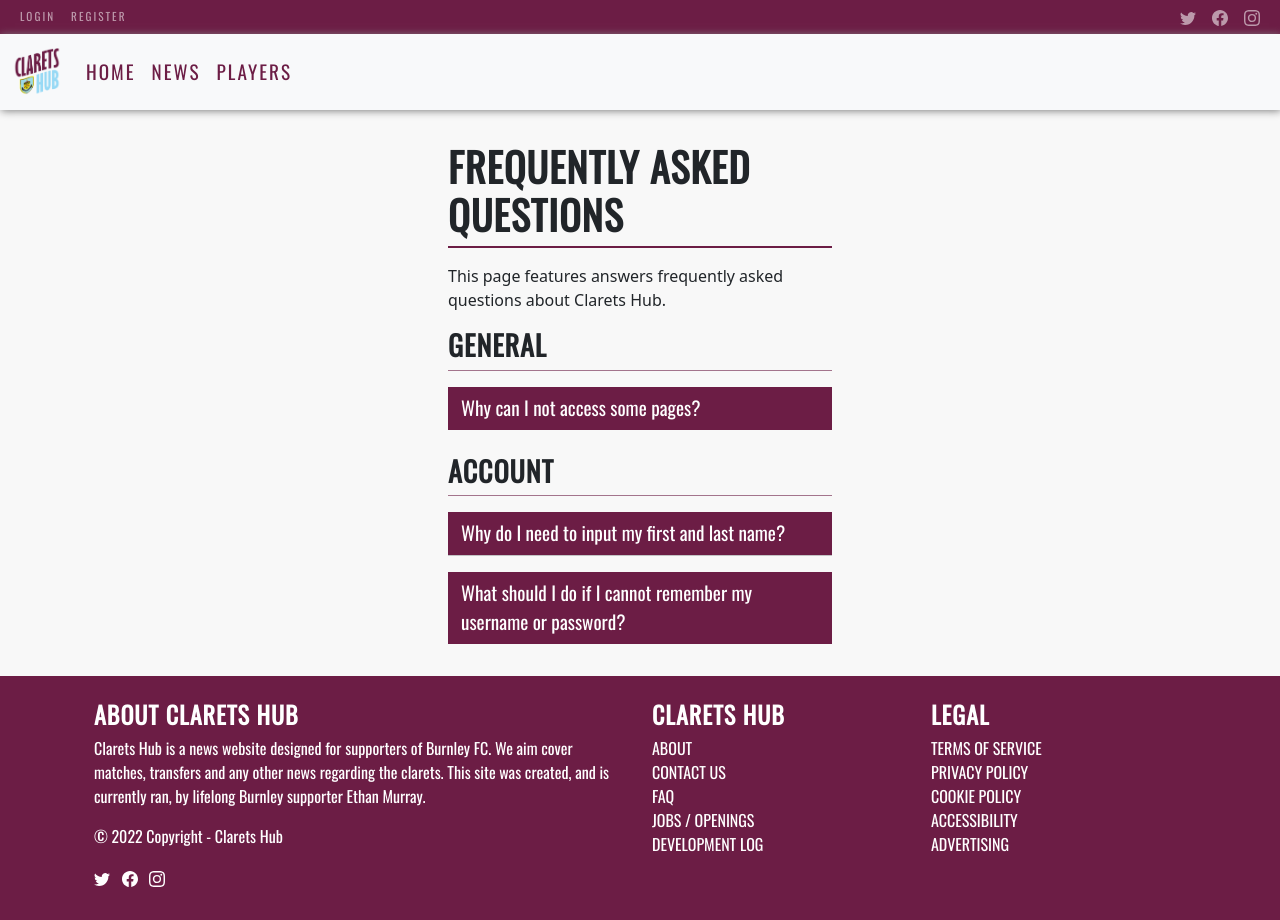
After one commit to ethanbfc/claretshub, a Django app: page /faq/ in a window 1280 px wide. The commit adds this page. Run offline with Django 4.2, Linux system fonts and the light colour scheme; some libraries are stand-ins or nearby versions.

Commit message:
feat: Create FAQ page

```diff
--- a/articles/templates/create_article.html
+++ b/articles/templates/create_article.html
@@ -100,7 +100,7 @@
                     <p>You do not have the correct permissions to create an article.</p>
                     <p>If you think this is a mistake, please <a href="{% url 'contact' %}">contact us</a> to get in touch with an administrator.</p>
                     <p>If you would like to write for us, then please check out our <a href="{% url 'jobs' %}">openings</a>.</p>
-                    <p>Have any other questions? Then take a look at our <a href="#">FAQ</a>.</p>
+                    <p>Have any other questions? Then take a look at our <a href="{% url 'faq' %}">FAQ</a>.</p>
                     <a class="btn home-button" role="button" href="{% url 'home' %}">Return to Home</a>
                 </div>
             {% endif %}
@@ -108,7 +108,7 @@
     </div>
 </div>
 
-<script>
+<script type="text/javascript">
     // Initially disable player profile/match report inputs
     const match_report = document.getElementById('id_match_report');
     const player_profile = document.getElementById('id_player_profile');
--- a/articles/templates/create_match_report.html
+++ b/articles/templates/create_match_report.html
@@ -142,7 +142,7 @@
                     <p>You do not have the correct permissions to create a match report.</p>
                     <p>If you think this is a mistake, please <a href="{% url 'contact' %}">contact us</a> to get in touch with an administrator.</p>
                     <p>If you would like to write for us, then please check out our <a href="{% url 'jobs' %}">openings</a>.</p>
-                    <p>Have any other questions? Then take a look at our <a href="#">FAQ</a>.</p>
+                    <p>Have any other questions? Then take a look at our <a href="{% url 'faq' %}">FAQ</a>.</p>
                     <a class="btn home-button" role="button" href="{% url 'home' %}">Return to Home</a>
                 </div>
             {% endif %}
--- a/articles/templates/create_player_profile.html
+++ b/articles/templates/create_player_profile.html
@@ -86,7 +86,7 @@
                     <p>You do not have the correct permissions to create a player profile.</p>
                     <p>If you think this is a mistake, please <a href="{% url 'contact' %}">contact us</a> to get in touch with an administrator.</p>
                     <p>If you would like to write for us, then please check out our <a href="{% url 'jobs' %}">openings</a>.</p>
-                    <p>Have any other questions? Then take a look at our <a href="#">FAQ</a>.</p>
+                    <p>Have any other questions? Then take a look at our <a href="{% url 'faq' %}">FAQ</a>.</p>
                     <a class="btn home-button" role="button" href="{% url 'home' %}">Return to Home</a>
                 </div>
             {% endif %}
--- a/articles/templates/delete_article.html
+++ b/articles/templates/delete_article.html
@@ -48,7 +48,7 @@
                     <p>You do not have the correct permissions to delete this article.</p>
                     <p>If you think this is a mistake, please <a href="{% url 'contact' %}">contact us</a> to get in touch with an administrator.</p>
                     <p>If you would like to write for us, then please check out our <a href="{% url 'jobs' %}">openings</a>.</p>
-                    <p>Have any other questions? Then take a look at our <a href="#">FAQ</a>.</p>
+                    <p>Have any other questions? Then take a look at our <a href="{% url 'faq' %}">FAQ</a>.</p>
                     <a class="btn home-button" role="button" href="{% url 'home' %}">Return to Home</a>
                 </div>
             {% endif %}
--- a/articles/templates/edit_article.html
+++ b/articles/templates/edit_article.html
@@ -81,7 +81,7 @@
                     <p>You do not have the correct permissions to edit an article.</p>
                     <p>If you think this is a mistake, please <a href="{% url 'contact' %}">contact us</a> to get in touch with an administrator.</p>
                     <p>If you would like to write for us, then please check out our <a href="{% url 'jobs' %}">openings</a>.</p>
-                    <p>Have any other questions? Then take a look at our <a href="#">FAQ</a>.</p>
+                    <p>Have any other questions? Then take a look at our <a href="{% url 'faq' %}">FAQ</a>.</p>
                     <a class="btn home-button" role="button" href="{% url 'home' %}">Return to Home</a>
                 </div>
             {% endif %}
--- a/articles/templates/edit_match_report.html
+++ b/articles/templates/edit_match_report.html
@@ -138,7 +138,7 @@
                     <p>You do not have the correct permissions to edit a match report.</p>
                     <p>If you think this is a mistake, please <a href="{% url 'contact' %}">contact us</a> to get in touch with an administrator.</p>
                     <p>If you would like to write for us, then please check out our <a href="{% url 'jobs' %}">openings</a>.</p>
-                    <p>Have any other questions? Then take a look at our <a href="#">FAQ</a>.</p>
+                    <p>Have any other questions? Then take a look at our <a href="{% url 'faq' %}">FAQ</a>.</p>
                     <a class="btn home-button" role="button" href="{% url 'home' %}">Return to Home</a>
                 </div>
             {% endif %}
--- a/articles/templates/edit_player_profile.html
+++ b/articles/templates/edit_player_profile.html
@@ -82,7 +82,7 @@
                     <p>You do not have the correct permissions to edit a player profile.</p>
                     <p>If you think this is a mistake, please <a href="{% url 'contact' %}">contact us</a> to get in touch with an administrator.</p>
                     <p>If you would like to write for us, then please check out our <a href="{% url 'jobs' %}">openings</a>.</p>
-                    <p>Have any other questions? Then take a look at our <a href="#">FAQ</a>.</p>
+                    <p>Have any other questions? Then take a look at our <a href="{% url 'faq' %}">FAQ</a>.</p>
                     <a class="btn home-button" role="button" href="{% url 'home' %}">Return to Home</a>
                 </div>
             {% endif %}
--- a/articles/templates/manage_categories.html
+++ b/articles/templates/manage_categories.html
@@ -82,7 +82,7 @@
                     <hr class="title-separator">
                     <p>You do not have the correct permissions to manage categories.</p>
                     <p>If you think this is a mistake, please <a href="{% url 'contact' %}">contact us</a> to get in touch with an administrator.</p>
-                    <p>Have any other questions? Then take a look at our <a href="#">FAQ</a>.</p>
+                    <p>Have any other questions? Then take a look at our <a href="{% url 'faq' %}">FAQ</a>.</p>
                     <a class="btn home-button" role="button" href="{% url 'home' %}">Return to Home</a>
                 </div>
             {% endif %}
--- /dev/null
+++ b/home/templates/faq.html
@@ -0,0 +1,76 @@
+{% extends 'base.html' %}
+{% load static %}
+
+{% block title %}FAQ - Clarets Hub{% endblock %}
+
+{% block head %}
+
+<!-- CSS -->
+<link rel="stylesheet" type="text/css" href="{% static 'css/footer_pages.css' %}">
+
+{% endblock %}
+
+{% block content %}
+
+<div class="container p-3 m-0 border-0 main-container">
+    <div class="row g-0 justify-content-center">
+        <div class="col-lg-4 col-12 p-3">
+            <div class="row g-0">
+                <h1 class="title">Frequently Asked Questions</h1>
+                <hr class="title-separator">
+                <p>This page features answers frequently asked questions about Clarets Hub.</p>
+
+                <div class="row g-0">
+                    <h3 class="title">General</h3>
+                    <hr class="subheading-separator">
+
+                    <!-- Question -->
+                    <a class="btn question-button" data-bs-toggle="collapse" data-bs-target="#general-1" role="button" aria-expanded="false" aria-controls="general-1">
+                        <p class="question-text">Why can I not access some pages?</p>
+                    </a>
+                    <div class="collapse" id="general-1">
+                        <div class="card card-body question-card-body">
+                            <p class="question-text">
+                                Some pages require certain permissions to be accessed. If you attempt to access these pages with the incorrect permissions, then a 'Invalid
+                                Request' error will be displayed.
+                            </p>
+                        </div>
+                    </div>
+                </div>
+
+                <div class="row mt-4 g-0">
+                    <h3 class="title">Account</h3>
+                    <hr class="subheading-separator">
+
+                    <!-- Question -->
+                    <a class="btn question-button" data-bs-toggle="collapse" data-bs-target="#account-1" role="button" aria-expanded="false" aria-controls="account-1">
+                        <p class="question-text">Why do I need to input my first and last name?</p>
+                    </a>
+                    <div class="collapse" id="account-1">
+                        <div class="card card-body question-card-body">
+                            <p class="question-text">
+                                For the majority of users, your name will not be used by Clarets Hub and will remain private (so other users will not be able to see it). Your
+                                name will only be shown to the public if you are the author of an article.
+                            </p>
+                        </div>
+                    </div>
+
+                    <!-- Question -->
+                    <hr>
+                    <a class="btn question-button" data-bs-toggle="collapse" data-bs-target="#account-2" role="button" aria-expanded="false" aria-controls="account-2">
+                        <p class="question-text">What should I do if I cannot remember my username or password?</p>
+                    </a>
+                    <div class="collapse" id="account-2">
+                        <div class="card card-body question-card-body">
+                            <p class="question-text">
+                                Please have a look at our <a href="#">forgotten username</a> and <a href="#">forgotten password</a> pages.
+                            </p>
+                        </div>
+                    </div>
+                </div>
+            </div>
+        </div>
+    </div>
+</div>
+
+{% endblock %}
--- a/home/urls.py
+++ b/home/urls.py
@@ -6,6 +6,7 @@ urlpatterns = [
     path('news/', NewsView.as_view(), name="news"),
     path('about/', AboutView.as_view(), name="about"),
     path('contact/', ContactView, name="contact"),
+    path('faq/', FAQView.as_view(), name="faq"),
     path('jobs/', JobView.as_view(), name="jobs"),
     path('terms-of-service/', TermsOfServiceView.as_view(), name="terms-of-service"),
     path('privacy-policy/', PrivacyPolicyView.as_view(), name="privacy-policy"),
--- a/home/views.py
+++ b/home/views.py
@@ -25,12 +25,16 @@ def ContactView(request):
         form = ContactForm(request.POST)
         if form.is_valid():
             try:
-                send_mail(f"Contact Form Query: {request.POST['name']}", request.POST['message'], request.POST['email'], ["claretshub@gmail.com"])
+                msg = f"{request.POST['message']}\n\nNAME: {request.POST['name']}\nEMAIL: {request.POST['email']}"
+                send_mail(f"Contact Form: {request.POST['category']}", msg, request.POST['email'], ["claretshub@gmail.com"])
             except BadHeaderError:
                 return HttpResponse("Invalid header found.")
             messages.success(request, ("Thank you for your email. A member of our team will review your message and reply within the next week."))
             return redirect('contact')
     return render(request, 'contact.html', {'form': form})
+
+class FAQView(TemplateView):
+    template_name = 'faq.html'
 
 class AboutView(TemplateView):
     template_name = 'about.html'
--- a/static/css/base.css
+++ b/static/css/base.css
@@ -76,7 +76,7 @@ body {
     color: grey;
 }
 
-/* Mobile specific properties */
+/* Media */
 @media (max-width: 768px) {
     .md-hide {
         display: none;
--- a/static/css/footer_pages.css
+++ b/static/css/footer_pages.css
@@ -27,3 +27,33 @@
     opacity: 60%;
     height: 1px !important;
 }
+
+/* FAQ */
+.question-button {
+    color: white;
+    background-color: #6c1d45;
+    border-color: #6c1d45;
+    font-family: 'Oswald';
+    font-size: 1.2rem;
+    text-align: left;
+    border-radius: 0;
+}
+
+.question-button:hover {
+    background-color: #6c1d45bd;
+    border-color: #6c1d45bd;
+}
+
+.question-button:focus {
+    box-shadow: 0 0 0 0;
+}
+
+.question-card-body {
+    padding: 0.5rem 0.75rem;
+    border-radius: 0;
+    border: 1px solid #6c1d45bd;
+}
+
+.question-text {
+    margin-bottom: inherit;
+}
--- a/templates/base.html
+++ b/templates/base.html
@@ -163,6 +163,7 @@
                         <ul class="list-unstyled mb-0">
                             <li><a class="footer-link" href="{% url 'about' %}" class="footer-link">About</a></li>
                             <li><a class="footer-link" href="{% url 'contact' %}" class="footer-link">Contact Us</a></li>
+                            <li><a class="footer-link" href="{% url 'faq' %}" class="footer-link">FAQ</a></li>
                             <li><a class="footer-link" href="{% url 'jobs' %}" class="footer-link">Jobs / Openings</a></li>
                             <li><a class="footer-link" href="#!" class="footer-link">Development Log</a></li>
                         </ul>
--- a/users/templates/manage_staff.html
+++ b/users/templates/manage_staff.html
@@ -102,7 +102,7 @@
                         <hr class="title-separator">
                         <p>You must be an administrator in order to manage staff.</p>
                         <p>If you think this is a mistake, please <a href="{% url 'contact' %}">contact us</a> to get in touch with an administrator.</p>
-                        <p>Have any other questions? Then take a look at our <a href="#">FAQ</a>.</p>
+                        <p>Have any other questions? Then take a look at our <a href="{% url 'faq' %}">FAQ</a>.</p>
                         <a class="btn home-button" role="button" href="{% url 'home' %}">Return to Home</a>
                     </div>
                 {% endif %}
```
Also changed, not shown: users/templates/registration/change_password.html (+5 -2 lines), users/templates/registration/login.html (+5 -2 lines), users/templates/registration/profile.html (+5 -2 lines), users/templates/registration/register.html (+5 -2 lines).
